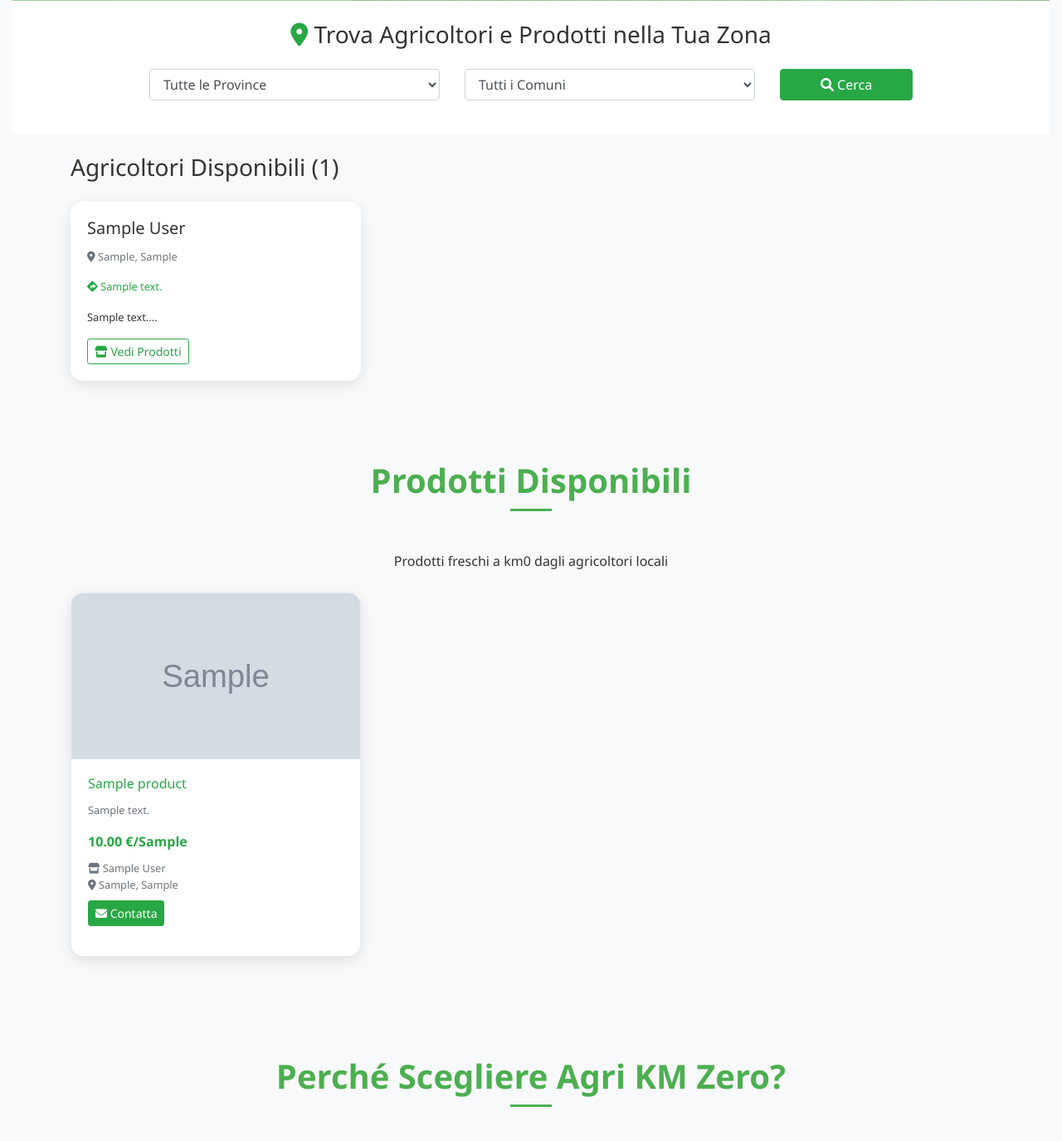
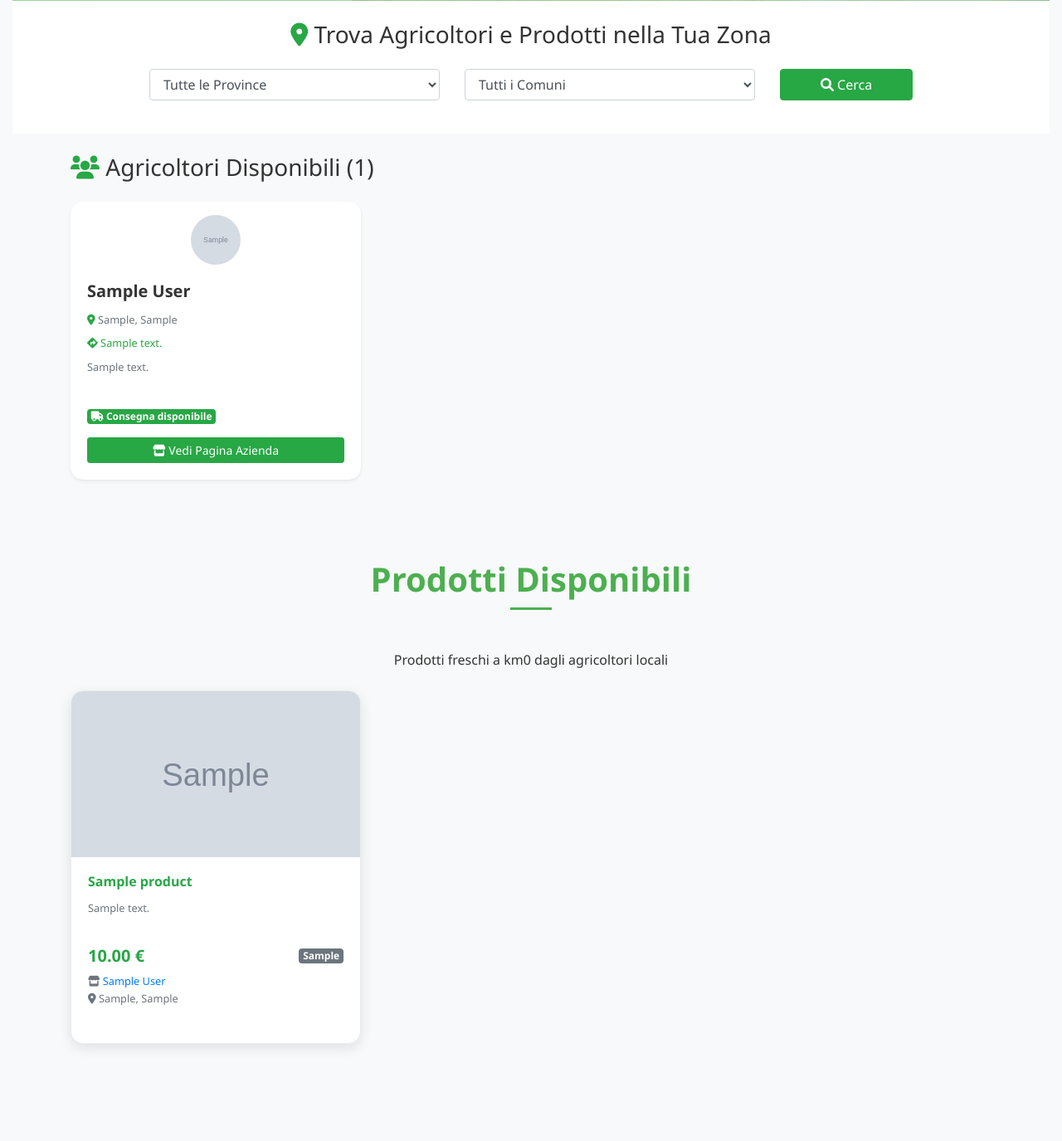
Before and after one commit to Chapobulli/agri-km-zero, a Flask app: page / in a window 1280 px wide. Shown: the part 943-2318 px from the top of the page at 83% size. Run offline with Flask 3, Linux system fonts and the light colour scheme; a user stored in the database is signed in; tables that the repository leaves empty hold one stand-in row (values such as "Sample post"); grey boxes marked "Sample" are stand-in pictures; some libraries are stand-ins or nearby versions.

Commit message:
Fix CRITICO: Risolti errori server homepage e prodotti, gestione sicura campi NULL, caricamento esplicito dati farmer, controlli condizionali per tutti i campi opzionali

```diff
--- a/app/main.py
+++ b/app/main.py
@@ -45,10 +45,22 @@ def index():
     # Prepare data with farmer info
     products_data = []
     for product in products:
-        products_data.append({
-            'product': product,
-            'farmer': product.farmer
-        })
+        farmer = db.session.get(User, product.user_id)
+        if farmer:
+            products_data.append({
+                'id': product.id,
+                'name': product.name,
+                'description': product.description,
+                'price': product.price,
+                'unit': product.unit,
+                'image_path': product.image_path,
+                'farmer_name': farmer.company_name or farmer.username,
+                'farmer_username': farmer.username,
+                'farmer_city': farmer.city,
+                'farmer_province': farmer.province,
+                'farmer_address': farmer.address,
+                'user_id': farmer.id
+            })
 
     # Get provinces and cities for filters
     provinces = get_provinces()
--- a/templates/index.html
+++ b/templates/index.html
@@ -52,31 +52,43 @@
 
 <!-- Farmers List Section -->
 {% if farmers %}
-<section class="py-4">
+<section class="py-4 bg-light">
     <div class="container">
-        <h3 class="mb-4">Agricoltori Disponibili ({{ farmers|length }})</h3>
+        <h3 class="mb-4"><i class="fas fa-users text-success"></i> Agricoltori Disponibili ({{ farmers|length }})</h3>
         <div class="row">
             {% for farmer in farmers %}
             <div class="col-md-6 col-lg-4 mb-4">
-                <div class="card h-100">
+                <div class="card h-100 shadow-sm">
+                    {% if farmer.company_logo %}
+                    <div class="text-center pt-3">
+                        <img src="{{ farmer.company_logo|url_or_local }}" alt="Logo" style="height: 60px; width: 60px; object-fit: cover; border-radius: 50%;">
+                    </div>
+                    {% endif %}
                     <div class="card-body">
-                        <h5 class="card-title">{{ farmer.company_name or farmer.username }}</h5>
-                        <p class="text-muted small">
-                            <i class="fas fa-map-marker-alt"></i>
-                            {{ farmer.city }}, {{ farmer.province }}
+                        <h5 class="card-title font-weight-bold">{{ farmer.company_name or farmer.username }}</h5>
+                        {% if farmer.city or farmer.province %}
+                        <p class="text-muted small mb-2">
+                            <i class="fas fa-map-marker-alt text-success"></i>
+                            {% if farmer.city %}{{ farmer.city }}{% endif %}{% if farmer.city and farmer.province %}, {% endif %}{% if farmer.province %}{{ farmer.province }}{% endif %}
                         </p>
-                        {% if farmer.address %}
-                        <p class="small">
-                            <a href="https://www.google.com/maps/search/?api=1&query={{ farmer.address|urlencode }},{{ farmer.city|urlencode }},{{ farmer.province|urlencode }}" target="_blank" class="text-success">
+                        {% endif %}
+                        {% if farmer.address and farmer.city and farmer.province %}
+                        <p class="small mb-2">
+                            <a href="https://www.google.com/maps/search/?api=1&query={{ farmer.address|urlencode }},{{ farmer.city|urlencode }},{{ farmer.province|urlencode }}" target="_blank" class="text-success text-decoration-none">
                                 <i class="fas fa-directions"></i> {{ farmer.address }}
                             </a>
                         </p>
                         {% endif %}
                         {% if farmer.company_description %}
-                        <p class="card-text small">{{ farmer.company_description[:100] }}...</p>
+                        <p class="card-text small text-muted" style="min-height: 40px;">{{ farmer.company_description[:100] }}{% if farmer.company_description|length > 100 %}...{% endif %}</p>
                         {% endif %}
-                        <a href="{{ url_for('profiles.view_profile', username=farmer.username) }}" class="btn btn-outline-success btn-sm">
-                            <i class="fas fa-store"></i> Vedi Prodotti
+                        <div class="mt-3">
+                            {% if farmer.delivery %}
+                            <span class="badge badge-success mb-2"><i class="fas fa-truck"></i> Consegna disponibile</span>
+                            {% endif %}
+                        </div>
+                        <a href="{{ url_for('profiles.view_profile', username=farmer.username) }}" class="btn btn-success btn-sm btn-block mt-2">
+                            <i class="fas fa-store"></i> Vedi Pagina Azienda
                         </a>
                     </div>
                 </div>
@@ -98,27 +110,42 @@
             {% for item in products_data %}
             <div class="col-md-4 mb-4">
                 <div class="card h-100 fade-in-up">
-                    {% if item.product.image_path %}
-                    <img src="{{ item.product.image_path|url_or_local }}" class="card-img-top" alt="{{ item.product.name }}" style="height: 200px; object-fit: cover;">
+                    {% if item.image_path %}
+                    <img src="{{ item.image_path|url_or_local }}" class="card-img-top" alt="{{ item.name }}" style="height: 200px; object-fit: cover;">
+                    {% else %}
+                    <div class="card-img-top bg-light d-flex align-items-center justify-content-center" style="height: 200px;">
+                        <i class="fas fa-image fa-3x text-muted"></i>
+                    </div>
                     {% endif %}
                     <div class="card-body">
-                        <h6 class="card-title text-success">{{ item.product.name }}</h6>
-                        <p class="card-text text-muted small">{{ item.product.description }}</p>
+                        <h6 class="card-title text-success font-weight-bold">{{ item.name }}</h6>
+                        <p class="card-text text-muted small" style="min-height: 40px;">{{ item.description[:60] if item.description else 'Nessuna descrizione' }}{% if item.description and item.description|length > 60 %}...{% endif %}</p>
                         <div class="d-flex justify-content-between align-items-center mb-2">
-                            <span class="text-success font-weight-bold">{{ "%.2f"|format(item.product.price) }} €/{{ item.product.unit }}</span>
+                            <span class="text-success font-weight-bold h5 mb-0">{{ "%.2f"|format(item.price) }} €</span>
+                            <span class="badge badge-secondary">{{ item.unit }}</span>
                         </div>
+                        {% if item.farmer_name %}
                         <small class="text-muted d-block">
-                            <i class="fas fa-store"></i> {{ item.farmer.company_name or item.farmer.username }}
+                            <i class="fas fa-store"></i>
+                            <a href="{{ url_for('profiles.view_profile', username=item.farmer_username) }}" class="text-decoration-none">
+                                {{ item.farmer_name }}
+                            </a>
                         </small>
-                        <small class="text-muted d-block">
-                            <i class="fas fa-map-marker-alt"></i> {{ item.farmer.city }}, {{ item.farmer.province }}
+                        {% endif %}
+                        {% if item.farmer_city or item.farmer_province %}
+                        <small class="text-muted d-block mb-2">
+                            <i class="fas fa-map-marker-alt"></i>
+                            {% if item.farmer_city %}{{ item.farmer_city }}{% endif %}{% if item.farmer_city and item.farmer_province %}, {% endif %}{% if item.farmer_province %}{{ item.farmer_province }}{% endif %}
                         </small>
+                        {% endif %}
                         {% if current_user.is_authenticated %}
-                        <a href="{{ url_for('messages.send_message', recipient_id=item.farmer.id) }}" class="btn btn-success btn-sm mt-2">
-                            <i class="fas fa-envelope"></i> Contatta
-                        </a>
+                            {% if current_user.id != item.user_id %}
+                            <a href="{{ url_for('messages.send_message', recipient_id=item.user_id) }}" class="btn btn-success btn-sm btn-block mt-2">
+                                <i class="fas fa-envelope"></i> Contatta
+                            </a>
+                            {% endif %}
                         {% else %}
-                        <a href="{{ url_for('auth.register') }}" class="btn btn-outline-success btn-sm mt-2">
+                        <a href="{{ url_for('auth.login') }}" class="btn btn-outline-success btn-sm btn-block mt-2">
                             <i class="fas fa-sign-in-alt"></i> Accedi per Contattare
                         </a>
                         {% endif %}
```
